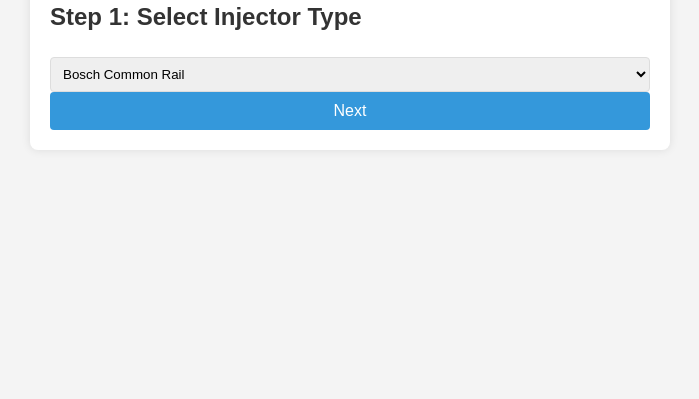
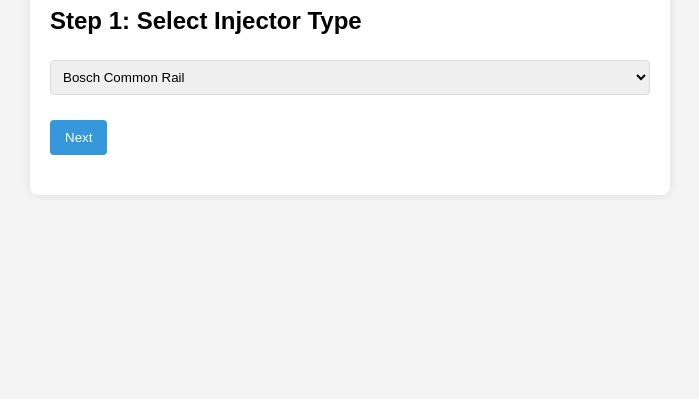
Before and after one commit to itsrickjames123/diesel, a plain HTML site: page index.htm in a window 1280 px wide. Shown: the part 401-800 px from the top of the page, without its empty margins (290-989 px from the left). Drawn offline with Linux system fonts and the light colour scheme.

Commit message:
style.css

```diff
--- a/style.css
+++ b/style.css
@@ -1,68 +1,47 @@
 body {
   font-family: Arial, sans-serif;
-  line-height: 1.6;
   margin: 0;
   padding: 20px;
   background-color: #f4f4f4;
-  color: #333;
 }
 
 .container {
   max-width: 600px;
   margin: 0 auto;
-  background: #fff;
+  background: white;
   padding: 20px;
   border-radius: 8px;
   box-shadow: 0 0 10px rgba(0, 0, 0, 0.1);
 }
 
-h1 {
-  text-align: center;
-  color: #2c3e50;
+.step {
+  margin-bottom: 20px;
 }
 
-.form-group {
-  margin-bottom: 15px;
-}
-
-label {
-  display: block;
-  margin-bottom: 5px;
-  font-weight: bold;
-}
-
-input, select {
-  width: 100%;
-  padding: 8px;
-  border: 1px solid #ddd;
-  border-radius: 4px;
+.hidden {
+  display: none;
 }
 
 button {
   background: #3498db;
-  color: #fff;
+  color: white;
   border: none;
   padding: 10px 15px;
   border-radius: 4px;
   cursor: pointer;
-  width: 100%;
-  font-size: 16px;
+  margin-top: 10px;
 }
 
 button:hover {
   background: #2980b9;
 }
 
-#result {
-  margin-top: 20px;
-  padding: 15px;
+select, input {
+  width: 100%;
+  padding: 8px;
+  margin: 5px 0 15px;
   border: 1px solid #ddd;
   border-radius: 4px;
-  background: #f9f9f9;
-}
-
-.hidden {
-  display: none;
 }
 
 .issue {
@@ -73,4 +52,5 @@ button:hover {
 .fix {
   margin-left: 20px;
   color: #27ae60;
+  margin-bottom: 10px;
 }
```
